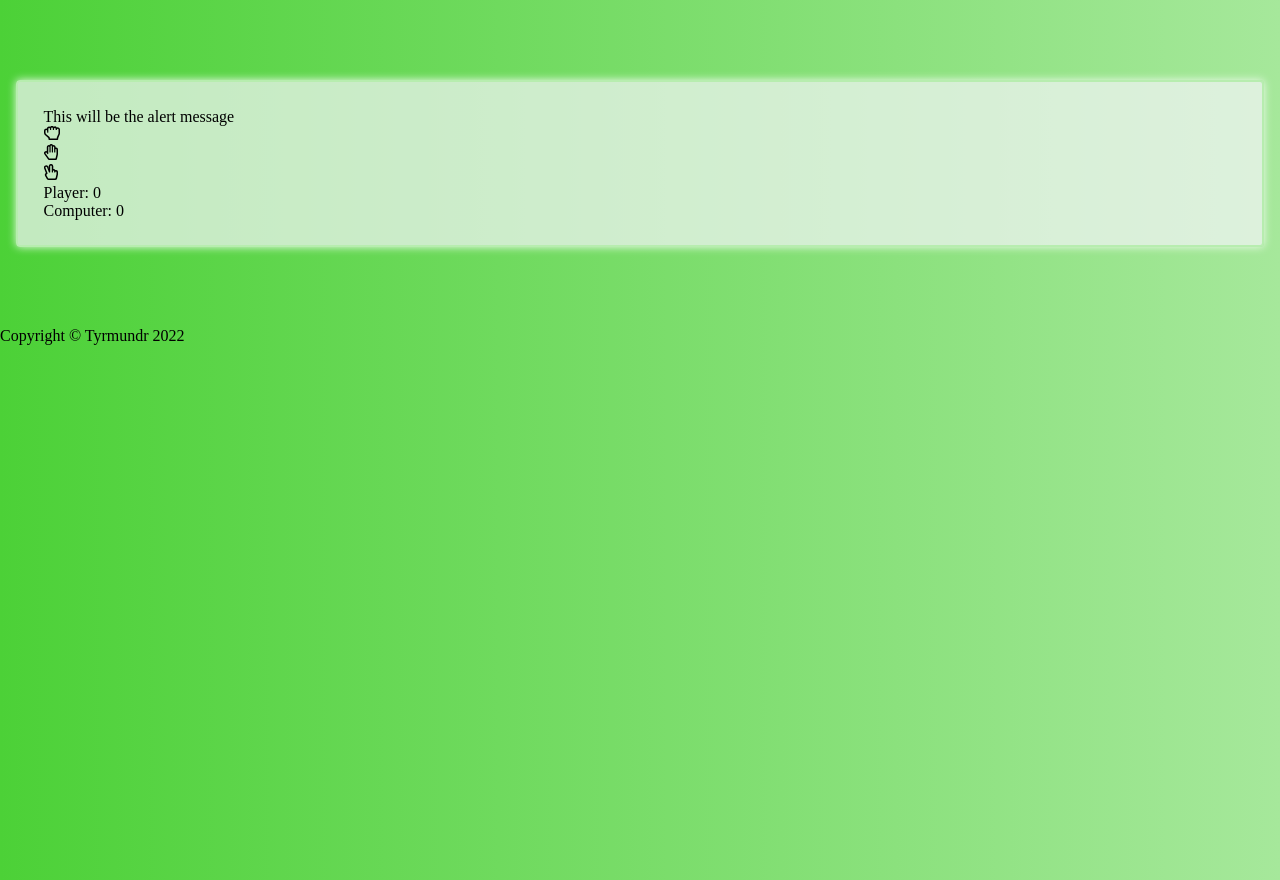
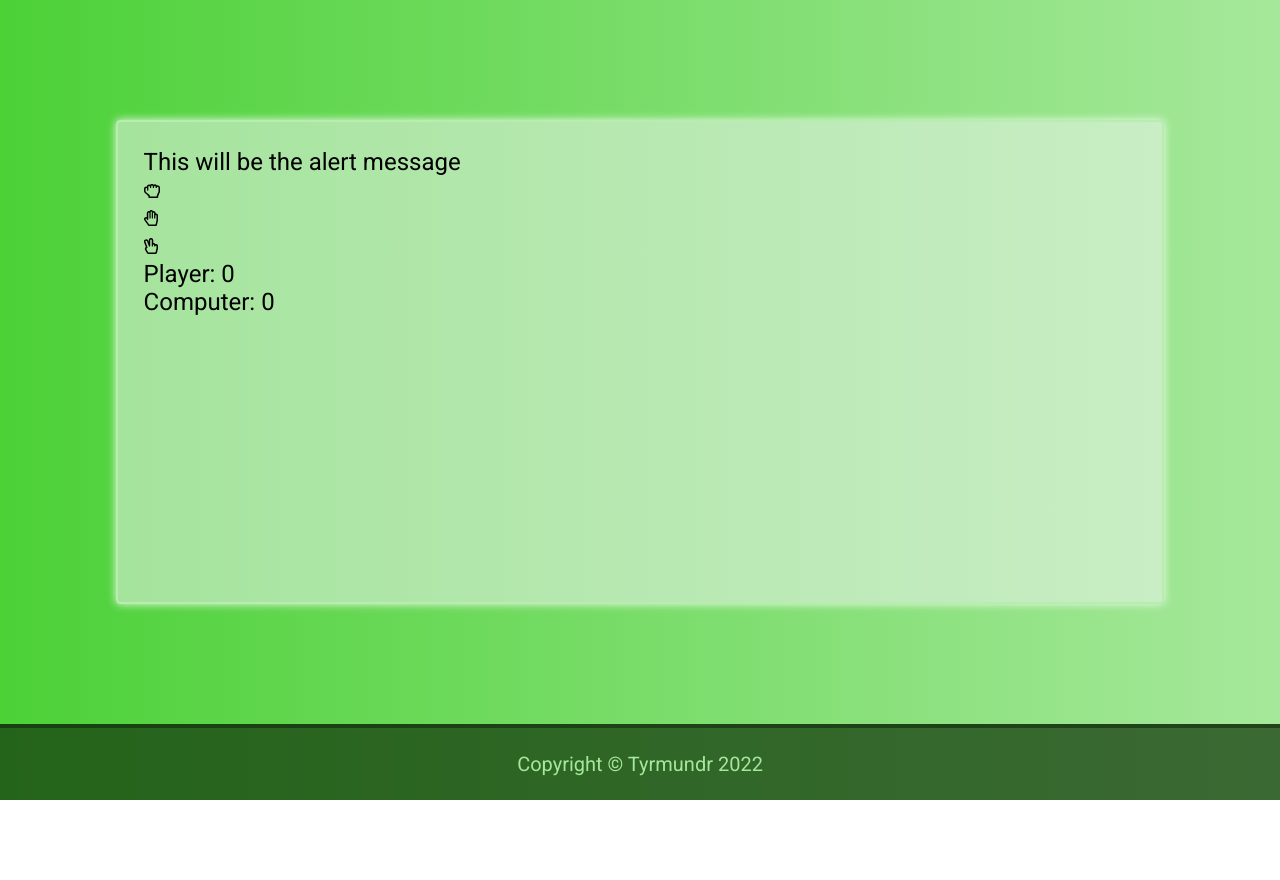
Before and after one commit to Tyrmundr/rock-paper-scissors, a plain HTML site: page index.html in a window 1280 px wide. After the commit the page ends 800 px from the top, so only its background shows below. Drawn offline with Linux system fonts and the light colour scheme.

Commit message:
Add footer styles and custom font style

```diff
--- a/style.css
+++ b/style.css
@@ -2,19 +2,34 @@
     padding: 0;
     margin: 0;
     box-sizing: border-box;
+    font-family: 'Dancing Script', cursive;
+    font-family: 'Roboto', sans-serif;
+    font-size: 24px;
 }
 
 body {
     height: 100vh;
     background-image: linear-gradient(to right,#4cd137, #a6e89b);
+    display: flex;
+    flex-direction: column;
 }
 
 #main-container {
-    width: 1248px;
-    background-color: rgb(245, 246, 250, .7);
+    width: 1048px;
+    background-color: rgba(245, 246, 250, .5);
     margin: 5rem auto;
     padding: 2%;
     border: solid 2px #b7edaf;
     border-radius: 4px;
     box-shadow: 0 0 8px #edfaeb;
+    flex-grow: 1;
 }
+
+#footer {
+    text-align: center;
+    padding: 1.2em;
+    background-color: rgb(23, 63, 16, .75);
+    border-top: solid 4px rgb(15, 42, 11, .6);
+    font-size: 20px;
+    color: #a6e89b;
+}
```
